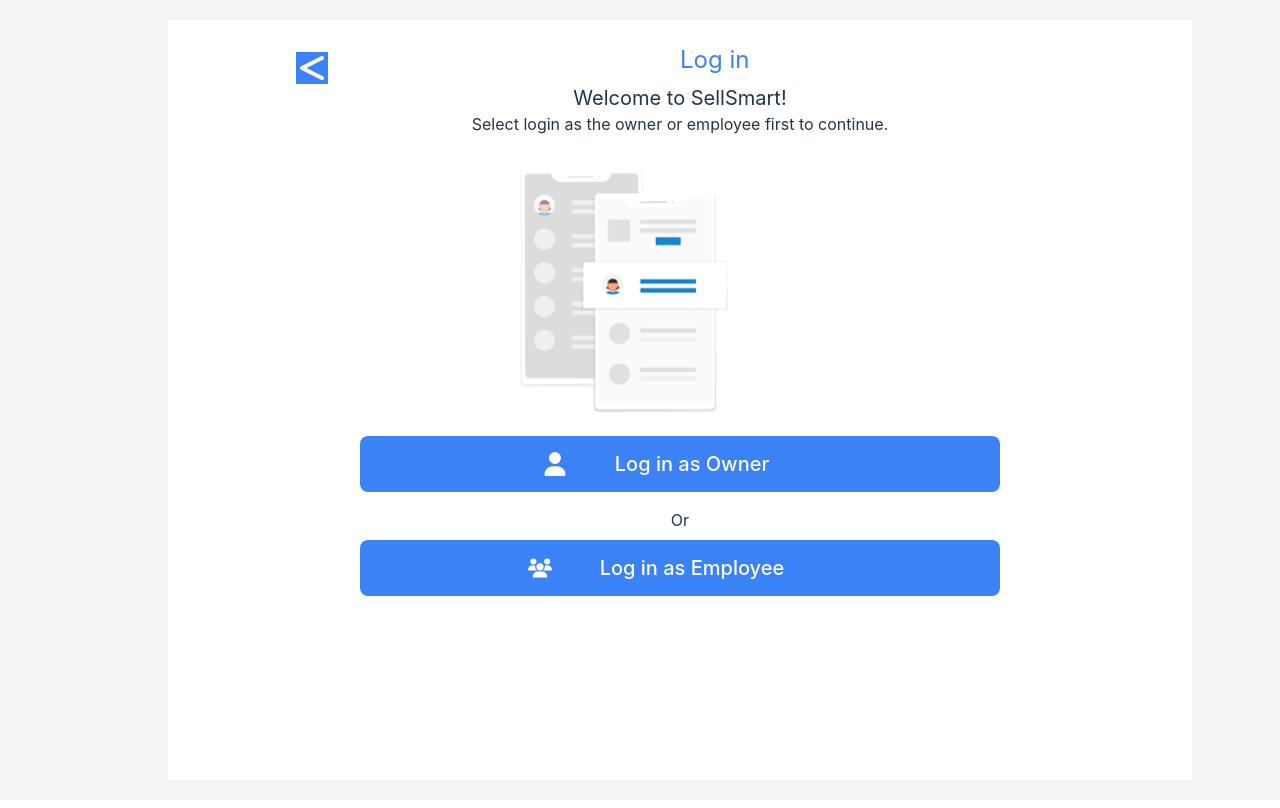
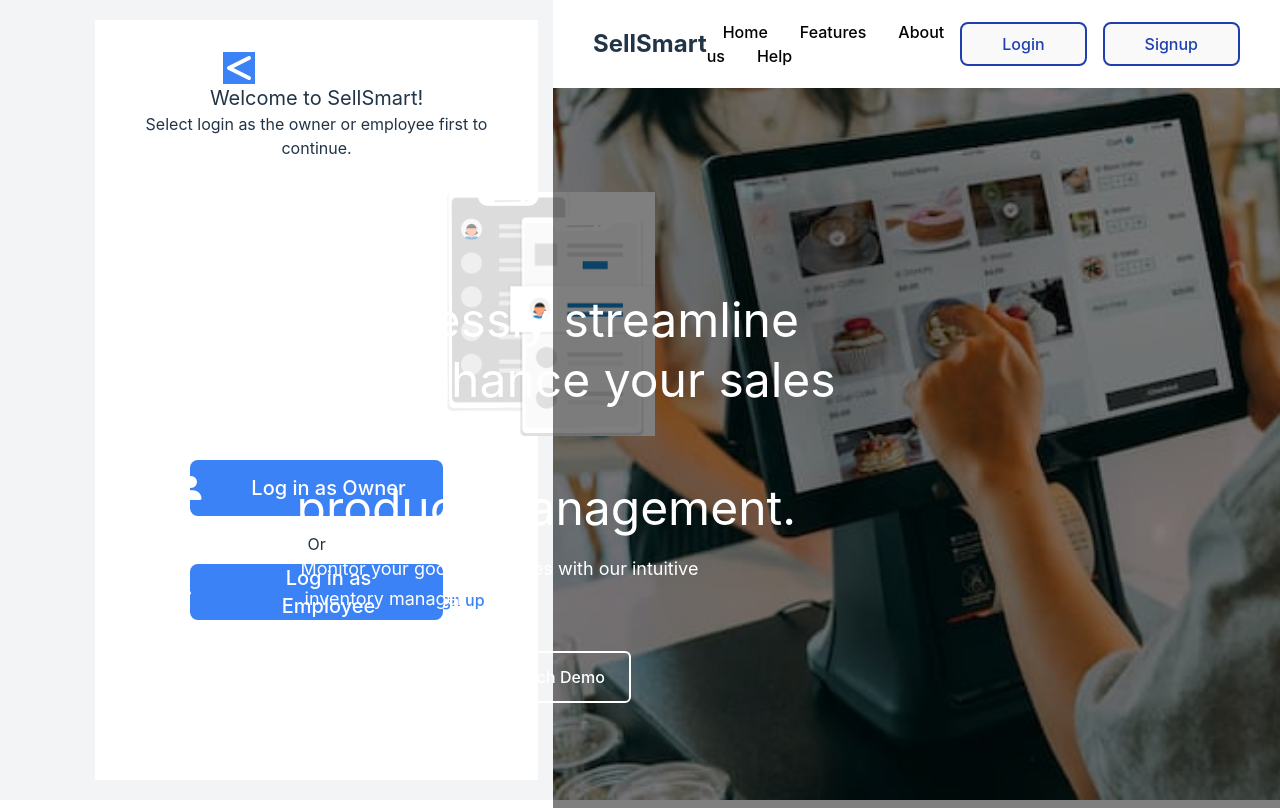
Before and after one commit to Ishahtech/SellSmart, a React (Vite) app: page /login in a window 1280 px wide. Built offline with nearby package versions, Linux system fonts and the light colour scheme.

Commit message:
Feat: Add header and hero section

```diff
--- a/package.json
+++ b/package.json
@@ -10,9 +10,9 @@
     "preview": "vite preview"
   },
   "dependencies": {
-    "@fortawesome/fontawesome-svg-core": "^6.5.2",
+    "@fortawesome/fontawesome-svg-core": "^6.6.0",
     "@fortawesome/free-brands-svg-icons": "^6.6.0",
-    "@fortawesome/free-solid-svg-icons": "^6.5.2",
+    "@fortawesome/free-solid-svg-icons": "^6.6.0",
     "@fortawesome/react-fontawesome": "^0.2.2",
     "react": "^18.3.1",
     "react-dom": "^18.3.1",
--- a/src/App.jsx
+++ b/src/App.jsx
@@ -1,25 +1,24 @@
 
-
-import React from 'react';
 import { BrowserRouter as Router, Routes, Route } from 'react-router-dom';
-import WelcomeScreen from './components/WelcomeScreen';  // Adjust the path as necessary
 import LoginScreen from './components/LoginScreen/LoginScreen';  // Adjust the path as necessary
  import Signup from './Signups/Signup.jsx';
  import LoginOwner from './components/LoginOwner'
  import LoginEmployee from './components/LoginEmployee'
+ import LandinPage from './components/LandingPage.jsx'
 
  const App = () => {
    return (
      <>
      <Router>
       <Routes>
-           <Route path="/" element={<WelcomeScreen />} />
+
           <Route path="/login" element={<LoginScreen />} />
           <Route path='/Signup' element= {<Signup />} />
           <Route path='/Employee' element= {<LoginEmployee />} />
           <Route path='/Owner' element= {<LoginOwner />} />
       </Routes>
      </Router>
+     <LandinPage/>
 
      </>
    )
--- /dev/null
+++ b/src/components/LandingPage.css
@@ -0,0 +1,142 @@
+@tailwind base;
+@tailwind components;
+@tailwind utilities;
+
+
+body {
+    margin: 0;
+    font-family: Arial, sans-serif;
+    width: 100%;
+  }
+
+  .Landing {
+    text-align: center;
+    background-size: cover;
+    width: 100vw;
+  }
+
+  /* .header {
+    display: flex;
+    justify-content: space-between;
+    align-items: center;
+    padding: 20px 40px;
+    background-color: white;
+    position: relative;
+    z-index: 3;
+  }
+
+  .logo {
+    font-size: 24px;
+    font-weight: bold;
+  }
+
+  .nav a {
+    margin: 0 15px;
+    text-decoration: none;
+    color: black;
+    font-weight: 500;
+  }
+
+  .auth-buttons {
+    display: flex;
+  }
+
+  .auth-buttons button {
+    margin-left: 10px;
+    padding: 10px 20px;
+    border: none;
+    border-radius: 5px;
+    cursor: pointer;
+    font-weight: 500;
+    color: #0318b9;
+    border: 2px solid #0318b9;
+    position: relative;
+    right: 50px;
+    width: 150px;
+    background-color: white;
+  }
+  .auth-buttons button:hover{
+    background-color: #0318b9;
+    color: white;
+    border: none;
+  }
+
+  .main {
+    display: flex;
+    align-items: center;
+    justify-content: center;
+    height: calc(100vh - 80px);
+    background-image: url('/path/to/your/image.jpeg');
+    background-size: cover;
+    background-position: center;
+    color: white;
+  }
+  .overlay{
+    position: absolute;
+    top: 0;
+    left: 0;
+    width: 100%;
+    height: 100%;
+    background: rgba(0, 0, 0, 0.5);
+
+  }
+
+  .hero-text {
+    max-width: 600px;
+    position: relative;
+    right: 20rem;
+    top: 3rem;
+  }
+
+  .hero-text h1 {
+    font-size: 48px;
+    margin-bottom: 20px;
+    width: 600px;
+    line-height: 1.2;
+  }
+  .hero-text h1 span{
+    margin-right: 55px;
+  }
+  .hero-text h1 .span{
+    margin-right: 85px;
+  }
+
+  .hero-text p {
+    font-size: 18px;
+    margin-bottom: 40px;
+    margin-left: 20px;
+    width: 400px;
+    line-height: 1.2 ;
+  }
+  .hero-text p span{
+    margin-right: 220px;
+  }
+  .cta-buttons {
+    display: flex;
+    justify-content: center;
+    position: relative;
+    right: 4rem;
+  }
+
+  .cta-buttons button {
+    margin: 0 10px;
+    padding: 15px 30px;
+    border: none;
+    border-radius: 5px;
+    cursor: pointer;
+    font-size: 16px;
+    font-weight: 500;
+    width: 200px;
+    border: 2px solid white;
+    background: none;
+  }
+
+  .cta-buttons button:hover{
+    color: white;
+    background-color: #0318b9;
+    border: none;
+  }
+
+  .video{
+    margin-right: 10px;
+  } */
--- /dev/null
+++ b/src/components/LandingPage.jsx
@@ -0,0 +1,44 @@
+
+import posImage from '../images/posImage.jpeg';
+import { FontAwesomeIcon } from '@fortawesome/react-fontawesome';
+import { faPlay } from '@fortawesome/free-solid-svg-icons';
+
+const Landing = () => {
+  return (
+    <div className="Landing w-screen h-screen bg-cover" style={{ backgroundImage: `url(${posImage})` }}>
+      <header className="header flex justify-between items-center py-5 px-10 bg-white relative z-30">
+        <div className="logo text-2xl font-bold">SellSmart</div>
+        <nav className="nav">
+          <a href="#home" className="mx-4 text-black font-medium">Home</a>
+          <a href="#features" className="mx-4 text-black font-medium">Features</a>
+          <a href="#about" className="mx-4 text-black font-medium">About us</a>
+          <a href="#help" className="mx-4 text-black font-medium">Help</a>
+        </nav>
+        <div className="auth-buttons flex">
+          <button className="login ml-4 px-10 py-2 border-2 border-blue-800 text-blue-800 font-medium rounded-lg hover:bg-blue-800 hover:text-white">Login</button>
+          <button className="signup ml-4 px-10 py-2 border-2 border-blue-800 text-blue-800 font-medium rounded-lg hover:bg-blue-800 hover:text-white">Signup</button>
+        </div>
+      </header>
+      <main className="main flex items-center justify-center h-[calc(100vh-80px)] relative text-white">
+        <div className="overlay absolute top-0 left-0 w-full h-full bg-black opacity-50"></div>
+        <div className="hero-text max-w-none relative" style={{ right: '20rem', top: '3rem' }}>
+          <h1 className="text-5xl mb-5 w-[600px] leading-tight">
+            Effortlessly streamline and <span className="mr-14">enhance your sales and</span> <span className="block mt-2 mr-20">product management.</span>
+          </h1>
+          <p className="text-lg mb-10 ml-1 w-[400px] leading-tight mr-auto">
+            Monitor your goods and sales with our intuitive <span className="block mt-2 mr-[220px] ml-1">inventory manager.</span>
+          </p>
+          <div className="cta-buttons flex justify-center relative" style={{ right: '8.5rem' }}>
+
+          <button className="get-started px-8 py-3 border-2 border-white text-white font-medium rounded-md bg-transparent hover:bg-blue-800 hover:border-blue-800 hover:text-white">Get Started</button>
+          <button className="watch-demo px-6 py-3 border-2 border-white text-white font-medium rounded-md flex items-center bg-transparent hover:bg-blue-800 hover:border-blue-800 hover:text-white ml-4">
+            <FontAwesomeIcon icon={faPlay} className="video mr-2" />Watch Demo
+          </button>
+          </div>
+        </div>
+      </main>
+    </div>
+  );
+}
+
+export default Landing;
--- a/src/components/LoginScreen/LoginScreen.jsx
+++ b/src/components/LoginScreen/LoginScreen.jsx
@@ -11,7 +11,7 @@
     <div className="flex flex-col items-center justify-center h-screen w-screen text-center bg-gray-100">
       <div className="w-4/5 h-[95%] ml-20 bg-white p-8">
         <div className="flex items-center relative top-8 left-32">
-          <FontAwesomeIcon icon={faLessThan} className="h-8 w-8 bg-blue-500 text-white relative right-8 bottom-8 curspr-pointer"  onClick={()=>navigate('/Welcome.jsx')}/>
+          <FontAwesomeIcon icon={faLessThan} className="h-8 w-8 bg-blue-500 text-white relative right-8 bottom-8 curspr-pointer"  onClick={()=>navigate('/WelcomeScreen.jsx')}/>
           <h2 className="text-2xl text-blue-500 relative left-80 bottom-10">Log in</h2>
         </div>
         <h3 className="text-xl relative">Welcome to SellSmart!</h3>
--- a/src/components/Welcome.css
+++ /dev/null
@@ -1,3 +0,0 @@
-@tailwind base;
-@tailwind components;
-@tailwind utilities;
```
Also changed, not shown: src/images/posImage.jpeg (added), 1 other file (tests, documents, lock files or other folders).
